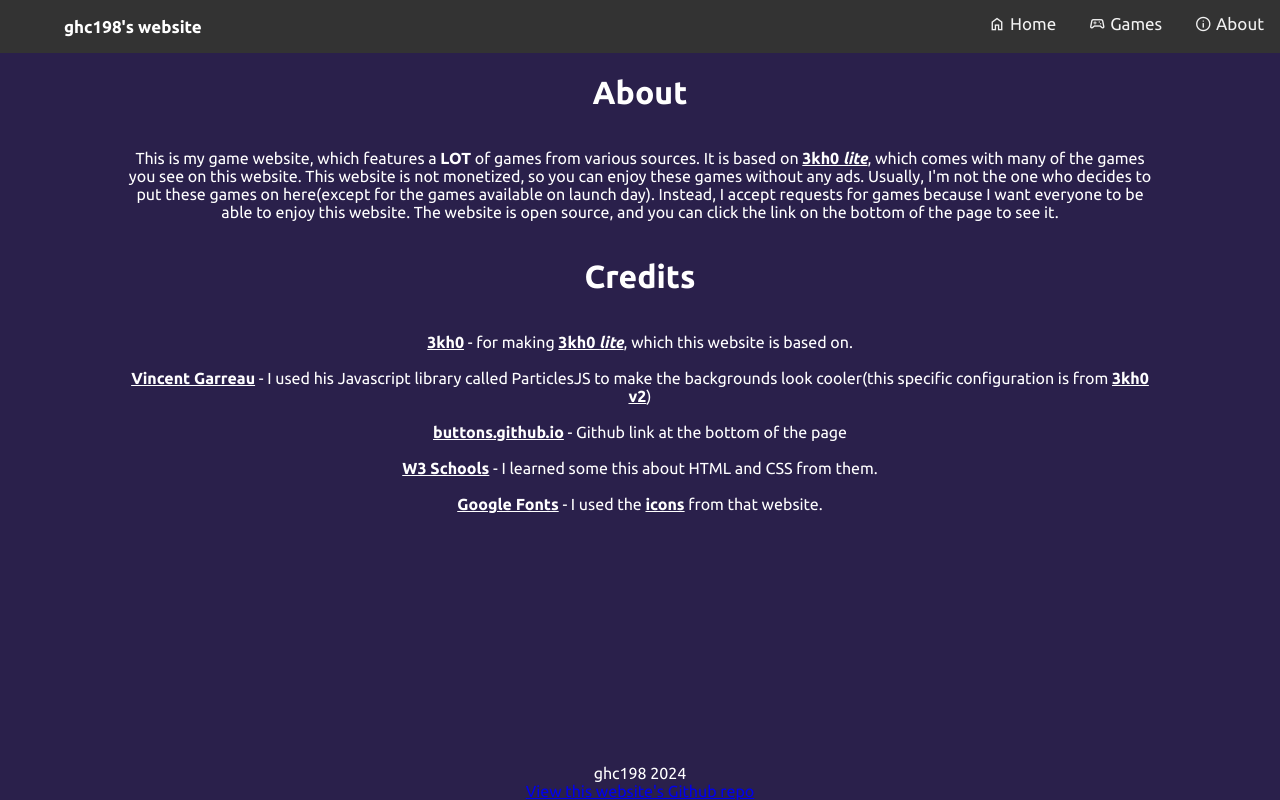
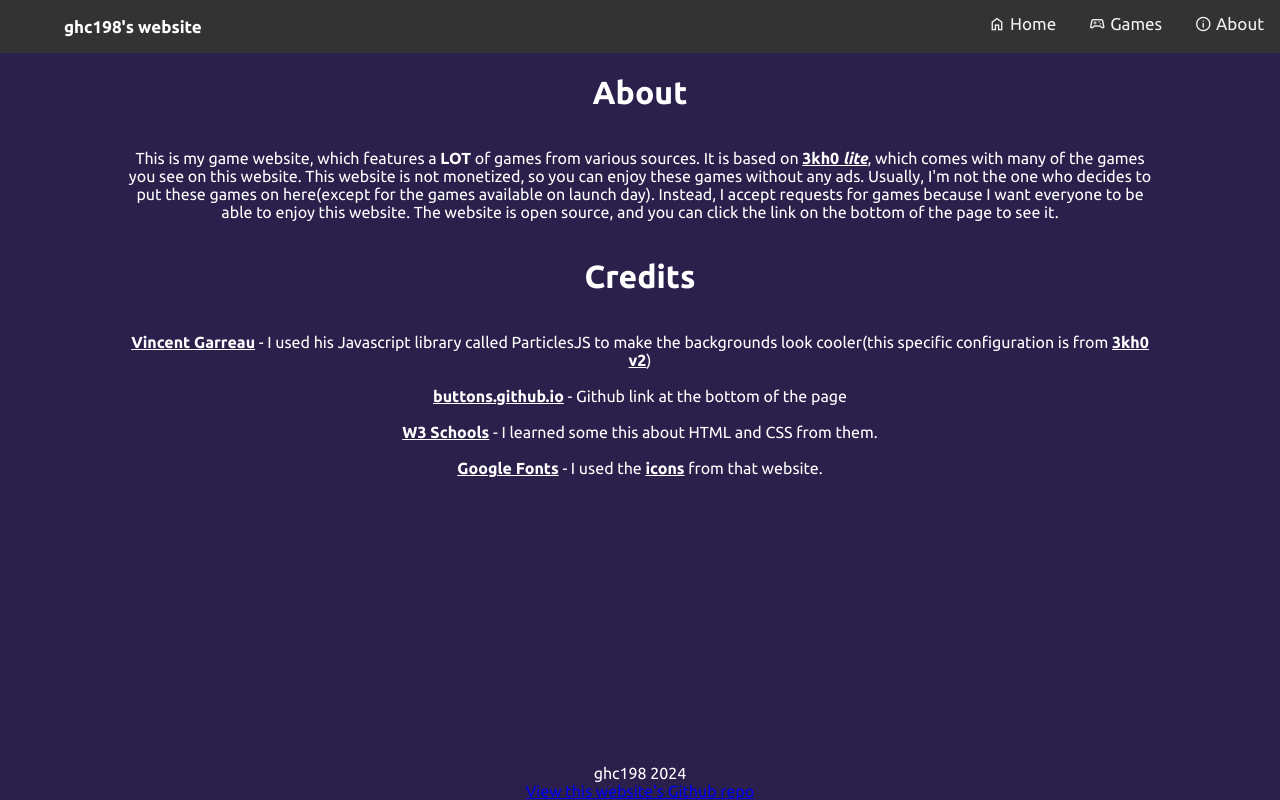
Before and after one commit to ghc198/ghc198.github.io, a plain HTML site: page about.html in a window 1280 px wide. Drawn offline with nearby package versions, Linux system fonts and the light colour scheme; a script that the page names is missing.

Commit message:
Update about.html

```diff
--- a/about.html
+++ b/about.html
@@ -47,9 +47,6 @@
         </p>
         <h1>Credits</h1>
         <p>
-            <a href="https://3kh0.net" target=”_blank”>3kh0</a>  -  for making <a href="https://github.com/3kh0/3kh0-lite/tree/main" target=”_blank”>3kh0 <i>lite</i></a>, which this website is based on.
-            <br>
-            <br>
             <a href="https://vincentgarreau.com/particles.js/" target=”_blank”>Vincent Garreau</a>  -  I used his Javascript library called ParticlesJS to make the backgrounds look cooler(this specific configuration is from <a href="https://github.com/3kh0/website-v2/tree/main" target=”_blank”>3kh0 v2</a>)
             <br>
             <br>
```
